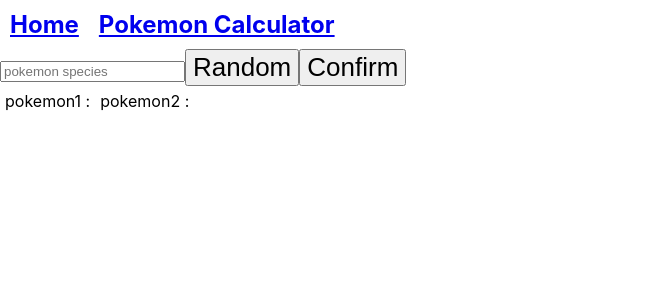
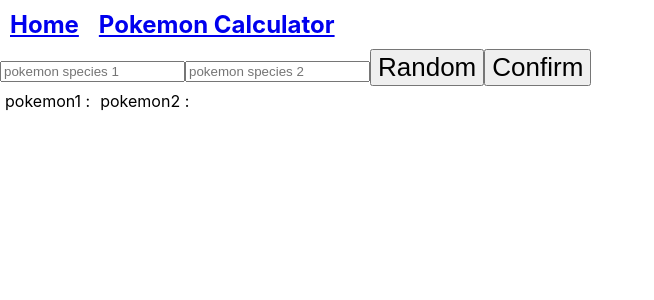
Before and after one commit to donuts030/PokeCalc, a React (Vite) app: page /pokeCalc in a window 1280 px wide. Shown: the top 300 px of the page, without its empty margins (0-654 px from the left). Built offline with nearby package versions, Linux system fonts and the light colour scheme.

Commit message:
display pokemon name and moves afer press confirm

```diff
--- a/src/App.jsx
+++ b/src/App.jsx
@@ -11,7 +11,7 @@
   const [pokemon1, setPoke1] = useState(null);
   const [pokeData1, setData1] = useState({moves: [], data: {}});
   const [pokemon2, setPoke2] = useState(null);
-  let pokeData2 = {};
+  const [pokeData2, setData2] = useState({moves: [], data: {}});
   let pokeMoves1 = [];
   let pokeMoves2 = [];
 
@@ -32,7 +32,7 @@
             path="/pokeCalc/"
             element={
               <>
-                <PokeCalcInput setPoke1={setPoke1} setData1={setData1} setPoke2={setPoke2}/>
+                <PokeCalcInput setPoke1={setPoke1} setData1={setData1} setPoke2={setPoke2} setData2={setData2}/>
                 <PokeCalcOutput
                   pokemon1={pokemon1}
                   pokeData1={pokeData1}
--- a/src/components/PokeCalc.jsx
+++ b/src/components/PokeCalc.jsx
@@ -2,29 +2,48 @@
 
 export function PokeCalcInput(props) {
   const pokeRef1 = useRef("");
+  const pokeRef2 = useRef("");
 
   // Onclick handle function
   const handleSubmit = () => {
     const inputName1 = pokeRef1.current.value;
-    props.setPoke1(inputName1);
+    const inputName2 = pokeRef2.current.value;
+    if(inputName1 === "" && inputName2 === ""){
+      console.log("nothing")
+      return;
+    }
 
-    fetch(`https://pokeapi.co/api/v2/pokemon/${inputName1}`)
-      .then((res) => res.json())
-      .then((data) => {
-        props.setData1({
-          moves: randomMoves(data),
-          data: data
-        });
-      });
+    if (inputName1 !== ""){
+      props.setPoke1(inputName1);
+      getData(inputName1, props.setData1)
+    }
+
+    if (inputName2 !== ""){
+      props.setPoke2(inputName2);
+      getData(inputName2, props.setData2)
+    }
+
   }
 
   return (
     <>
-      <input type="text" placeholder="pokemon species" ref={pokeRef1} />
+      <input type="text" placeholder="pokemon species 1" ref={pokeRef1} />
+      <input type="text" placeholder="pokemon species 2" ref={pokeRef2} />
       <button>Random</button>
       <button onClick={handleSubmit}>Confirm</button>
     </>
   );
+}
+
+function getData(inputName, setData){
+  fetch(`https://pokeapi.co/api/v2/pokemon/${inputName}`)
+  .then((res) => res.json())
+  .then((data) => {
+    setData({
+      moves: randomMoves(data),
+      data: data
+    });
+  });
 }
 
 function randomMoves(pokeData) {
@@ -63,7 +82,15 @@
     );
   });
 
-  let moves2;
+  let moves2 = props.pokeData2.moves.map((moveData, index) => {
+    console.log(moveData);
+    //const damage = calculate(props.pokeData1, props.pokeData2, moveData);
+    return (
+      <p key={index}>
+        Move {index + 1} : {moveData.move.name}
+      </p>
+    );
+  });
 
   return (
     <div className="pokeCalc">
@@ -72,7 +99,7 @@
         {moves1}
       </div>
       <div className="pokeSections">
-        <p className="pokeName">pokemon2 : {props.pokeData2?.name}</p>
+        <p className="pokeName">pokemon2 : {props.pokeData2?.data?.name}</p>
         {moves2}
       </div>
     </div>
```
